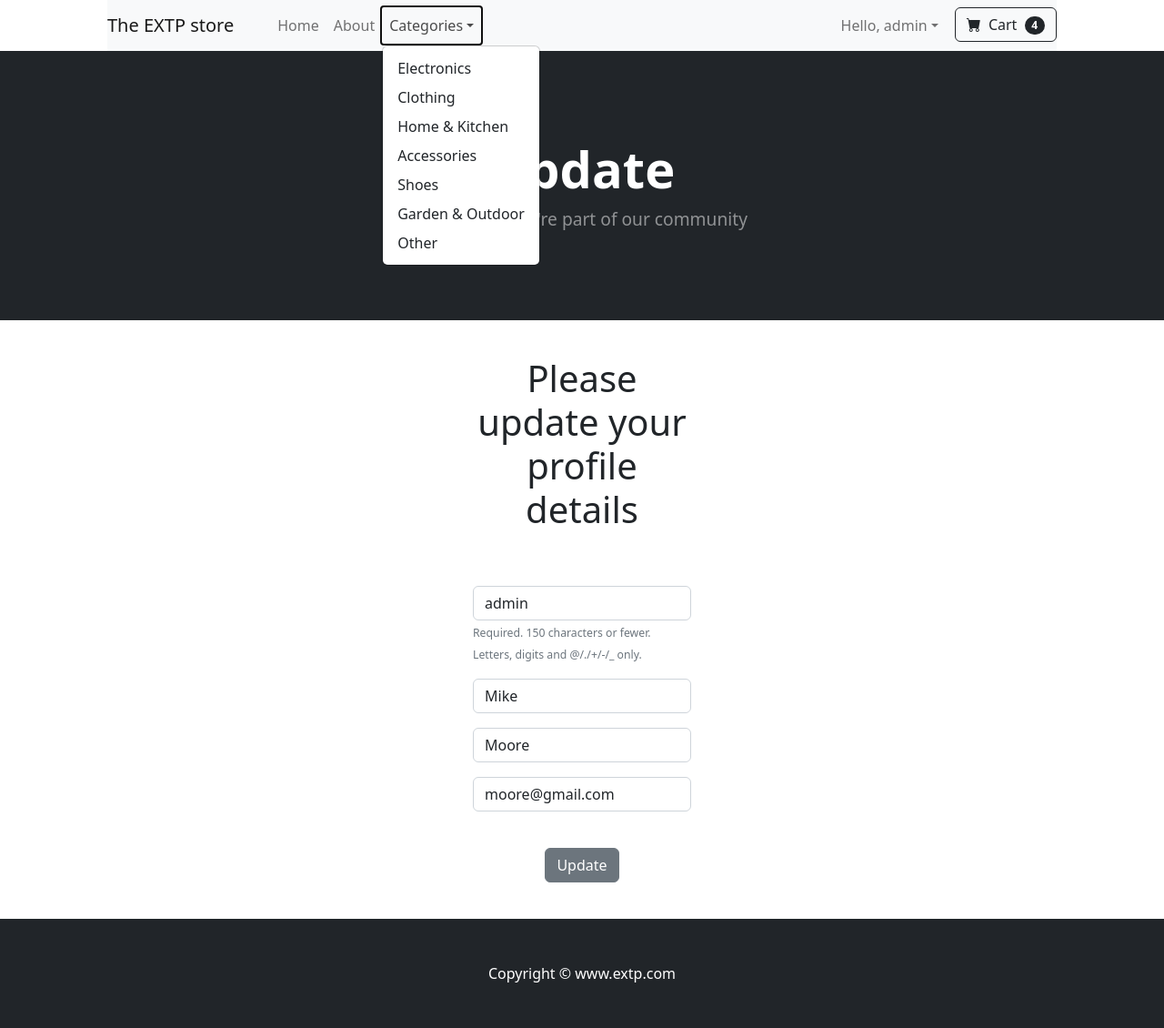
After one commit to mkskh/Django_Ecommerce_Website, a Django app: page /user/update/ in a window 1280 px wide, after a click on "Categories". The commit adds this page. Shown: the whole page at 91% size. Run offline with Django 5.2, Linux system fonts and the light colour scheme; a user stored in the database is signed in; data comes from the database, SQL or seed files in the repository; both versions use the stored data as it was after the commit; some libraries are stand-ins or nearby versions.

Commit message:
update user page done

```diff
--- a/templates/base.html
+++ b/templates/base.html
@@ -17,8 +17,8 @@
     <body>
 
         <!-- Navigation-->
-        <nav class="navbar navbar-expand-lg navbar-light bg-light">
-            <div class="container px-4 px-lg-5">
+        <div class="container px-4 px-lg-5">
+            <nav class="navbar navbar-expand-lg navbar-light bg-light">
                 <a class="navbar-brand" href="{% url 'ecommerce:home' %}">The EXTP store</a>
                 <button class="navbar-toggler" type="button" data-bs-toggle="collapse" data-bs-target="#navbarSupportedContent" aria-controls="navbarSupportedContent" aria-expanded="false" aria-label="Toggle navigation">
                     <span class="navbar-toggler-icon"></span>
@@ -33,23 +33,21 @@
                                 {% for category in categories %}
                                 <li><a class="dropdown-item" href="{% url 'ecommerce:get_by_category' category.name %}">{{ category.name }}</a></li>
                                 {% endfor %}
-                                <!-- <li><a class="dropdown-item" href="#!">Popular Items</a></li>
-                                <li><a class="dropdown-item" href="#!">New Arrivals</a></li> -->
                             </ul>
                         </li>
                     </ul>
-                    <!-- Right side-->
-                    <ul class="navbar-nav mb-2 mb-lg-0">
+                    <ul class="navbar-nav ml-auto mb-2 mb-lg-0">
                         {% if user.is_authenticated %}
-                            <li class="nav-item">
-                                <div class="d-flex align-items-center"> <!-- Add a container with flex display and align-items-center -->
-                                    <p class="mb-0 mr-2" style="color: gray;">Hello, {{ user.username }} |</p> <!-- Use margin-right for spacing -->
-                                    <a class="nav-link" style="margin-right: 10px;" href="{% url 'user:logout' %}">Log Out</a>
-                                </div>
-                            </li>
+                        <li class="nav-item dropdown">
+                            <a class="nav-link dropdown-toggle" id="navbarDropdown" href="#" role="button" data-bs-toggle="dropdown" aria-expanded="false" style="margin-right: 10px;">Hello, {{ user.username }}</a>
+                            <ul class="dropdown-menu" aria-labelledby="navbarDropdown">
+                                <li><a class="dropdown-item" href="{% url 'user:update' %}">Update</a></li>
+                                <li><a class="dropdown-item" href="{% url 'user:logout' %}">Log Out</a></li>
+                            </ul>
+                        </li>
                         {% else %}
-                            <li class="nav-item"><a class="nav-link" href="{% url 'user:login' %}">Sign In</a></li>
-                            <li class="nav-item" style="margin-right: 10px;"><a class="nav-link" href="{% url 'user:registration' %}">Sign Up</a></li>
+                        <li class="nav-item"><a class="nav-link" href="{% url 'user:login' %}">Sign In</a></li>
+                        <li class="nav-item" style="margin-right: 10px;"><a class="nav-link" href="{% url 'user:registration' %}">Sign Up</a></li>
                         {% endif %}
                         <li class="nav-item">
                             <a href="{% url 'cart:cart_details' %}">
@@ -61,11 +59,10 @@
                             </a>
                         </li>
                     </ul>
+                </div>
+            </nav>
+        </div>
 
-
-                </div>
-            </div>
-        </nav>
 
         {% block content %}
 
--- a/templates/cart/cart_details.html
+++ b/templates/cart/cart_details.html
@@ -23,7 +23,7 @@
     <div style="display: flex; justify-content: center; margin: 20px 160px 40px 160px; padding: 20px 260px 40px 260px;">
     {% if cart_items %}
 
-        <br><br><br><br><br><br><br><br><br><br><br><br><br><br>
+        <br><br><br><br><br><br><br><br><br><br><br><br><br><br><br><br><br><br>
 
         <table class="table table-borderless">
             <tbody>
--- a/templates/ecommerce/about.html
+++ b/templates/ecommerce/about.html
@@ -22,7 +22,7 @@
 
 <h1 style="margin: 50px 260px 10px 260px; padding: 20px 260px; text-align: center;">Welcome to The EXTP Store</h1>
 
-<div style="margin: 20px 260px; padding: 20px 260px; text-align: left;">
+<div style="margin: 20px 320px; padding: 20px 320px; text-align: left;">
 
     <p>Your one-stop destination for a wide range of high-quality products that cater to your everyday needs. At The EXTP Store, we pride ourselves on offering an extensive selection of products carefully curated to meet the diverse lifestyles and preferences of our customers. From fashion-forward apparel to cutting-edge electronics, eco-friendly home goods to innovative gadgets, we have something for everyone.</p>
 
--- /dev/null
+++ b/templates/user/update.html
@@ -0,0 +1,38 @@
+{% extends "base.html" %}
+
+{% block content %}
+
+<!-- Header-->
+<header class="bg-dark py-5">
+    <div class="container px-4 px-lg-5 my-5">
+        <div class="text-center text-white">
+            <h1 class="display-4 fw-bolder">Update</h1>
+            <p class="lead fw-normal text-white-50 mb-0" style="font-size: larger;">We're glad you're part of our community</p>
+            <p></p>
+        </div>
+    </div>
+</header>
+
+{% if messages %}
+    {% for message in messages %}
+        <div class="alert alert-warning alert-dismissible fade show mt-3" role="alert">
+            {{message}}
+            <button type="button" class="btn-close" data-bs-dismiss="alert" aria-label="Close"></button>
+        </div>
+    {% endfor %}
+{% endif %}
+
+<h1 style="margin: 20px 260px 10px 260px; padding: 20px 260px; text-align: center;">Please update your profile details</h1>
+
+<div style="margin: 20px 260px; padding: 20px 260px; text-align: left;">
+
+    <form method="post">
+        {% csrf_token %}
+        {{ form.as_p }}
+        <br>
+        <button type="submit" class="btn btn-secondary" style="display: block; margin: 0 auto;">Update</button>
+    </form>
+
+</div>
+
+{% endblock %}
--- a/user/forms.py
+++ b/user/forms.py
@@ -1,7 +1,26 @@
 from typing import Any
 from django import forms
 from django.contrib.auth.models import User
-from django.contrib.auth.forms import UserCreationForm
+from django.contrib.auth.forms import UserCreationForm, UserChangeForm
+
+
+class UpdateForm(UserChangeForm):
+    password = None
+    email = forms.EmailField(label="", widget=forms.TextInput(attrs={'class':'form-control', 'placeholder':'Email Address'}))
+    first_name = forms.CharField(label="", max_length=100, widget=forms.TextInput(attrs={'class':'form-control', 'placeholder':'First Name'}))
+    last_name = forms.CharField(label="", max_length=100, widget=forms.TextInput(attrs={'class':'form-control', 'placeholder':'Last Name'}))
+
+    class Meta:
+        model = User
+        fields = ['username', 'first_name', 'last_name', 'email']
+
+    def __init__(self, *args: Any, **kwargs: Any) -> None:
+        super(UpdateForm, self).__init__(*args, **kwargs)
+
+        self.fields['username'].widget.attrs['class'] = 'form-control'
+        self.fields['username'].widget.attrs['placeholder'] = 'User Name'
+        self.fields['username'].label = ''
+        self.fields['username'].help_text = '<span class="form-text text-muted"><small>Required. 150 characters or fewer. Letters, digits and @/./+/-/_ only.</small></span>'
 
 
 class RegistrationForm(UserCreationForm):
--- a/user/urls.py
+++ b/user/urls.py
@@ -8,4 +8,5 @@ urlpatterns = [
     path('login/', views.user_login, name='login'),
     path('registration/', views.registration, name='registration'),
     path('logout/', views.user_logout, name='logout'),
+    path('update/', views.update, name='update'),
 ]
--- a/user/views.py
+++ b/user/views.py
@@ -1,7 +1,27 @@
 from django.shortcuts import render, redirect
-from .forms import RegistrationForm, LoginForm
+from .forms import RegistrationForm, LoginForm, UpdateForm
 from django.contrib.auth import authenticate, login, logout
 from django.contrib import messages
+from django.contrib.auth.models import User
+
+
+def update(request):
+
+    if request.user.is_authenticated:
+        current_user = User.objects.get(id=request.user.id)
+        form = UpdateForm(request.POST or None, instance=current_user)
+
+        if form.is_valid():
+            form.save()
+
+            login(request, current_user)
+            messages.success(request, "User Has Been Updated")
+            return redirect ("/")
+        return render(request, "user/update.html", {"form": form})
+
+    else:
+        messages.success(request, "You Have To Be Logged In To Access")
+        return redirect("user")
 
 
 def registration(request):
```
Also changed, not shown: db.sqlite3.
